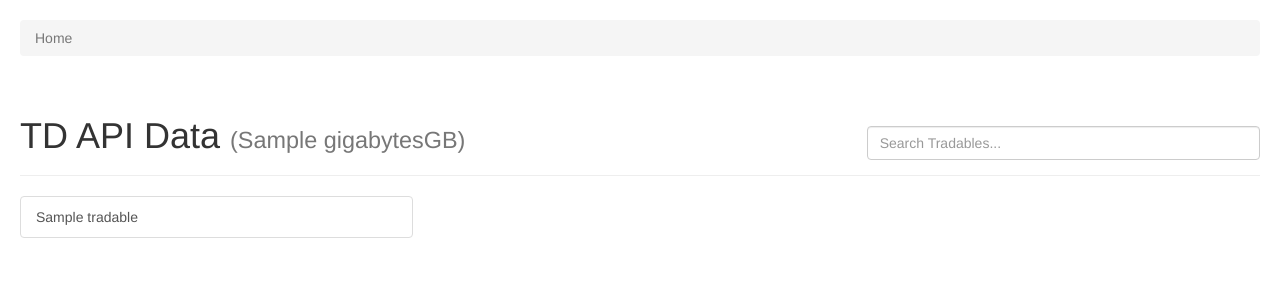
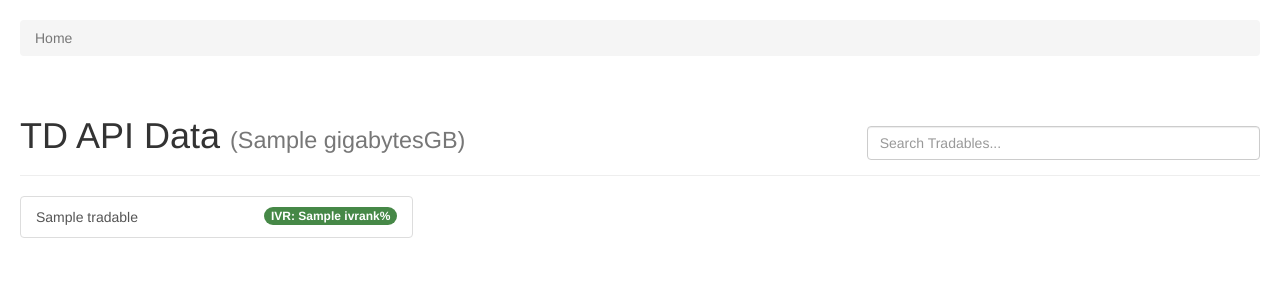
Before and after one commit to djcohen03/tdserver, a Flask app: template static/templates/index.html in a window 1280 px wide. Shown: the top 300 px of the page. Run offline with Flask 2, Linux system fonts and the light colour scheme; the template is opened without the code that fills it: most values are stand-ins (such as "Sample title", 1, 10 or a date in 2020); some libraries are stand-ins or nearby versions.

Commit message:
Showing IV Rank badge on index

```diff
--- a/app.py
+++ b/app.py
@@ -15,7 +15,10 @@ def index():
     spy = session.query(Tradable).filter_by(name='SPY').all()
     tradables += spy
     tradables.sort(key=lambda x: x.name)
-    return render_template('index.html', tradables=tradables, gigabytes=gigabytes)
+
+    ztradables = [(t, t.ivrank()) for t in tradables]
+
+    return render_template('index.html', tradables=ztradables, gigabytes=gigabytes)
 
 @app.route('/tradable/<int:id>')
 def tradable(id):
--- a/static/templates/index.html
+++ b/static/templates/index.html
@@ -19,9 +19,14 @@
 <div class="row">
     <div class="col-sm-4">
         <div class="list-group tradables-list">
-            {% for tradable in tradables %}
+            {% for tradable, ivrank in tradables %}
             <a href="/tradable/{{ tradable.id }}" class="list-group-item">
                 {{ tradable.name }}
+                {% if ivrank %}
+                <span class="badge badge-{% if ivrank < 25 %}danger{% elif ivrank < 75 %}default{% else %}success{% endif %}">
+                    IVR: {{ ivrank }}%
+                </span>
+                {% endif %}
             </a>
             {% endfor %}
         </div>
```
